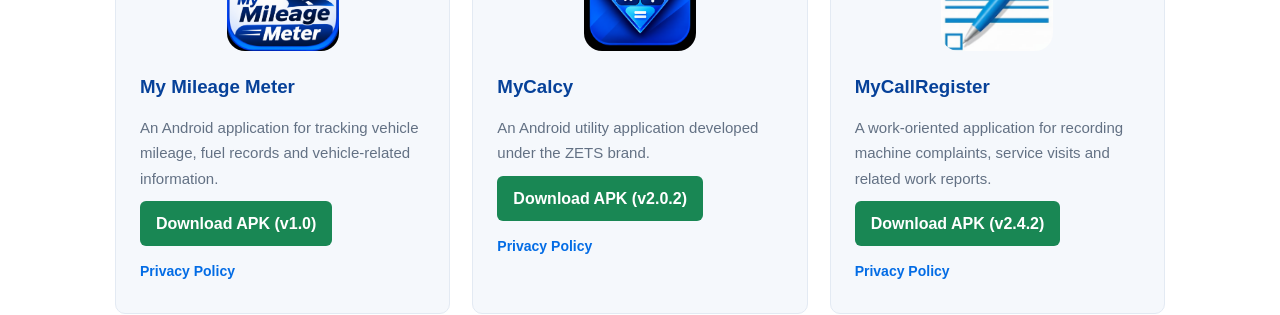
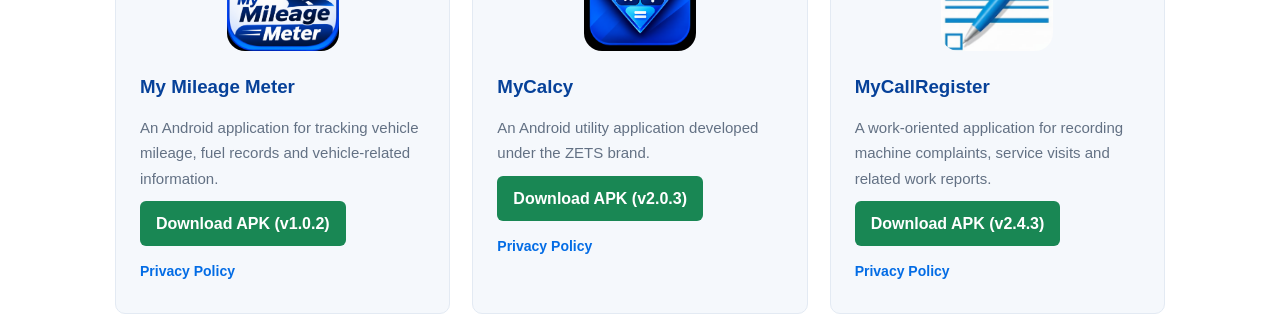
Before and after one commit to zetecsol/zetecsol.github.io, a plain HTML site: page index.html in a window 1280 px wide. Shown: the part 1122-1437 px from the top of the page. Drawn offline with Linux system fonts and the light colour scheme.

Commit message:
Update APK download links to latest versions

```diff
--- a/index.html
+++ b/index.html
@@ -303,8 +303,8 @@
                 </p>
 
                 <a class="app-download-link"
-                   href="https://github.com/zetecsol/zets-app-downloads/releases/download/my-mileage-meter-v1.0/My.Mileage.Meter.1.0.apk">
-                    Download APK (v1.0)
+                   href="https://github.com/zetecsol/zets-app-downloads/releases/download/my-mileage-meter-v1.0.2/My.Mileage.Meter.1.0.2.apk">
+                    Download APK (v1.0.2)
                 </a>
 
                 <a class="app-policy-link"
@@ -335,8 +335,8 @@
                 </p>
 
                 <a class="app-download-link"
-                   href="https://github.com/zetecsol/zets-app-downloads/releases/download/mycalcy-v2.0.2/My.Calcy.2.0.2.apk">
-                    Download APK (v2.0.2)
+                   href="https://github.com/zetecsol/zets-app-downloads/releases/download/mycalcy-v2.0.3/My.Calcy.2.0.3.apk">
+                    Download APK (v2.0.3)
                 </a>
 
                 <a class="app-policy-link"
@@ -368,8 +368,8 @@
                 </p>
 
                 <a class="app-download-link"
-                   href="https://github.com/zetecsol/zets-app-downloads/releases/download/mycallregister-v2.4.2/My.Call.Register.2.4.2.apk">
-                    Download APK (v2.4.2)
+                   href="https://github.com/zetecsol/zets-app-downloads/releases/download/mycallregister-v2.4.3/My.Call.Register.2.4.3.apk">
+                    Download APK (v2.4.3)
                 </a>
 
                 <a class="app-policy-link"
```
